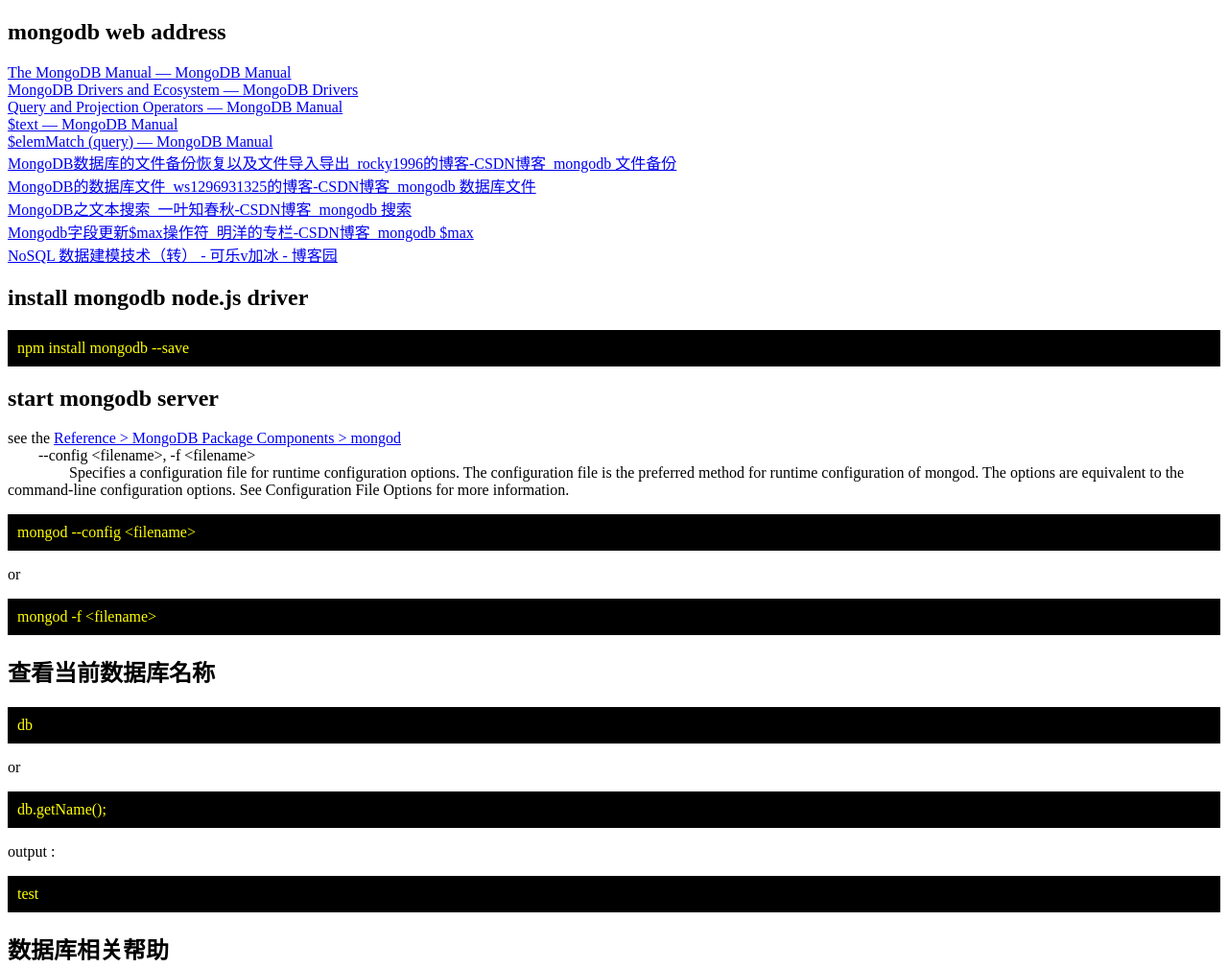
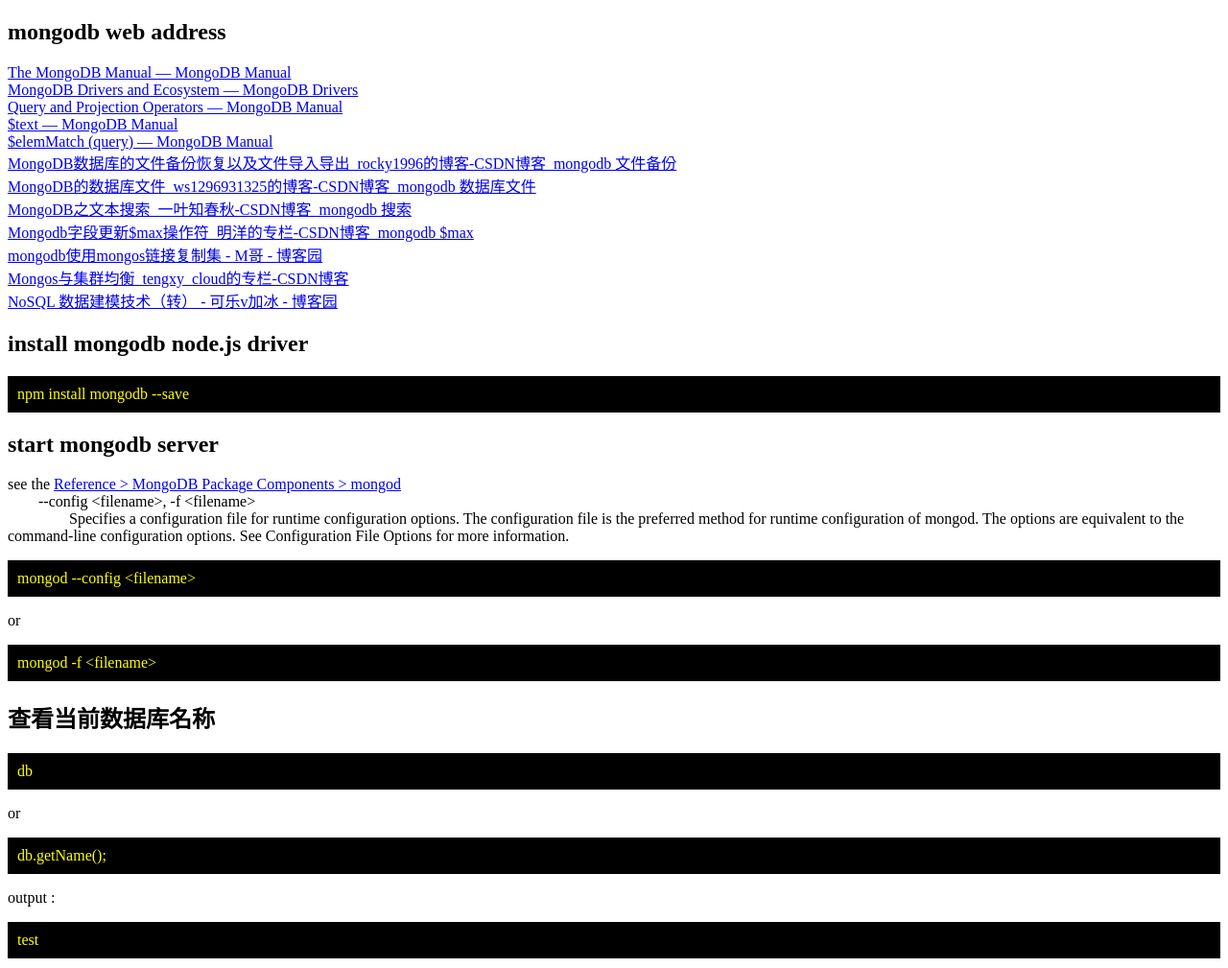
Before and after one commit to fred4444source/mongodb_test, a website: page index.html in a window 1280 px wide. Shown: the top 1009 px of the page at 96% size. Drawn offline with Linux system fonts and the light colour scheme.

Commit message:
add two url

```diff
--- a/index.html
+++ b/index.html
@@ -51,6 +51,10 @@
 					<a target="_blank" href="https://blog.csdn.net/sinat_32366329/article/details/82535170">MongoDB之文本搜索_一叶知春秋-CSDN博客_mongodb 搜索</a>
 					<br/>
 					<a target="_blank" href="https://blog.csdn.net/yaomingyang/article/details/78774968">Mongodb字段更新$max操作符_明洋的专栏-CSDN博客_mongodb $max</a>
+					<br/>
+					<a target="_blank" href="https://www.cnblogs.com/shengdimaya/p/6813254.html">mongodb使用mongos链接复制集 - M哥 - 博客园</a>
+					<br/>
+					<a target="_blank" href="https://blog.csdn.net/tengxy_cloud/article/details/53066971">Mongos与集群均衡_tengxy_cloud的专栏-CSDN博客</a>
 					<br/>
 					<a target="_blank" href="https://www.cnblogs.com/sunguangran/p/3805546.html">NoSQL 数据建模技术（转） - 可乐v加冰 - 博客园</a>
 				</div>
```
